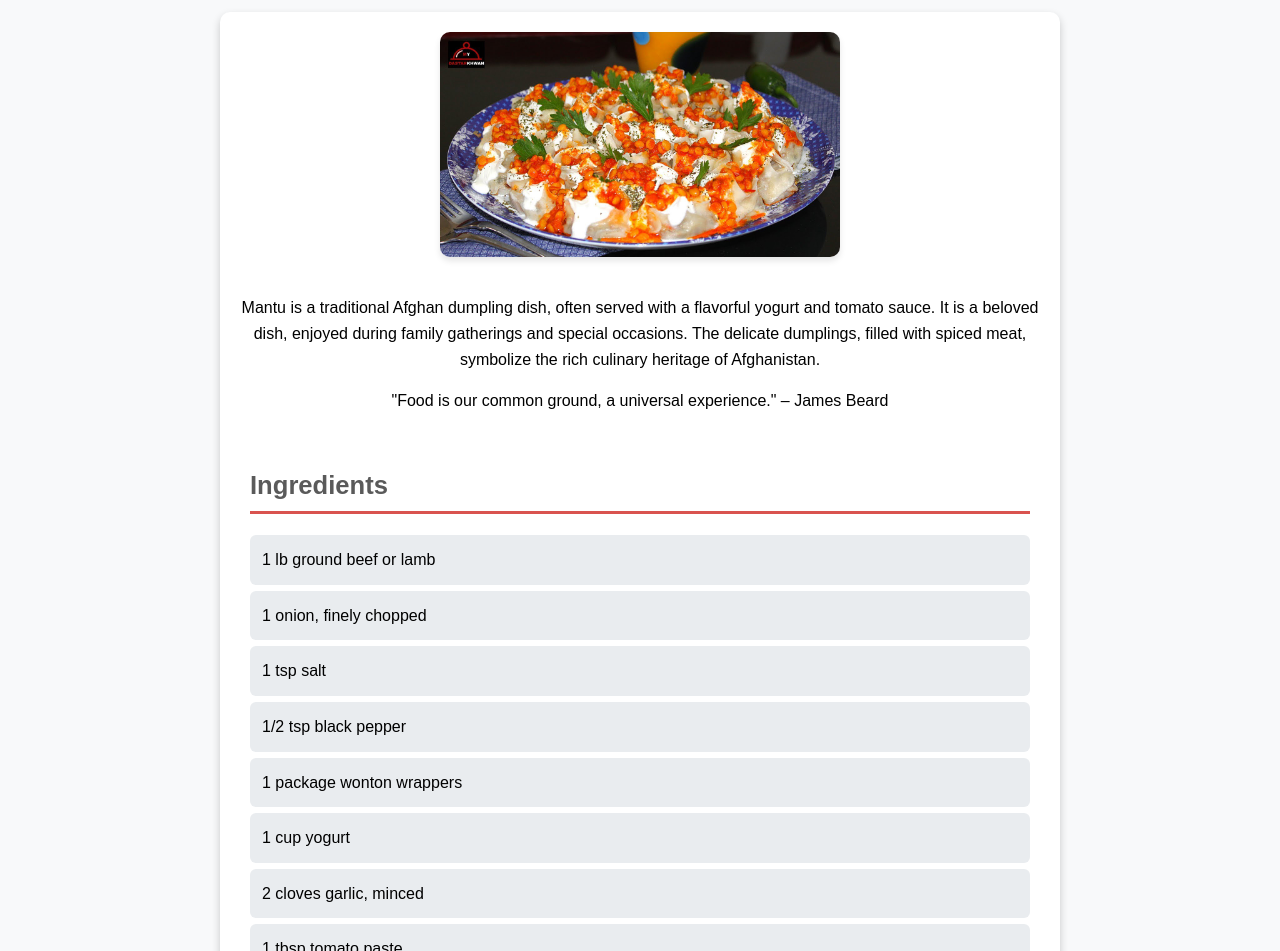
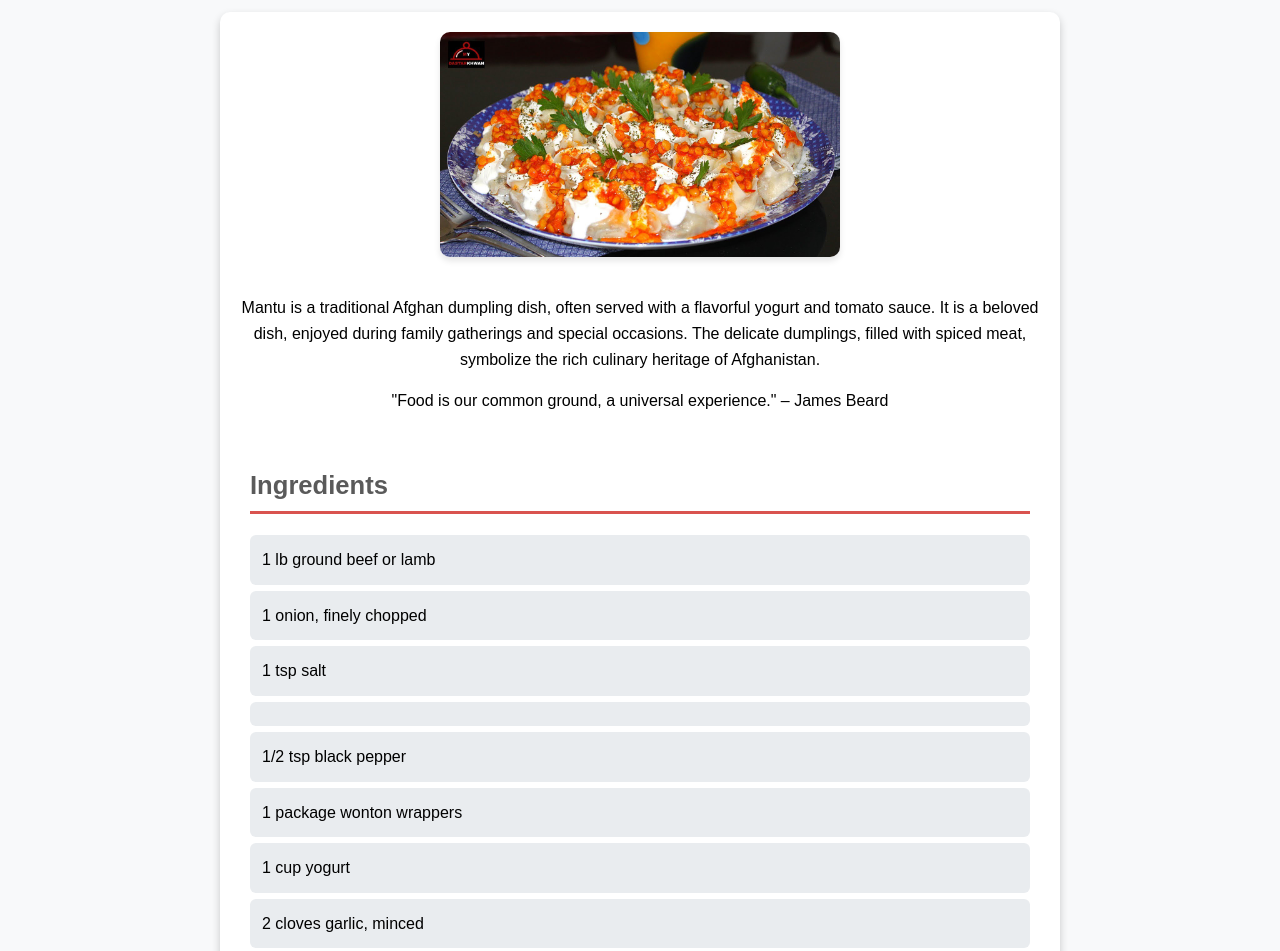
Before and after one commit to Brishna-Abdal/Mantu, a plain HTML site: page index.html in a window 1280 px wide. Shown: the part 113-1064 px from the top of the page. Drawn offline with Linux system fonts and the light colour scheme.

Commit message:
Update index.html

```diff
--- a/index.html
+++ b/index.html
@@ -27,7 +27,7 @@
             <ul>
                 <li>1 lb ground beef or lamb</li>
                 <li>1 onion, finely chopped</li>
-                <li>1 tsp salt</li>
+                <li>1 tsp salt<li>
                 <li>1/2 tsp black pepper</li>
                 <li>1 package wonton wrappers</li>
                 <li>1 cup yogurt</li>
```
